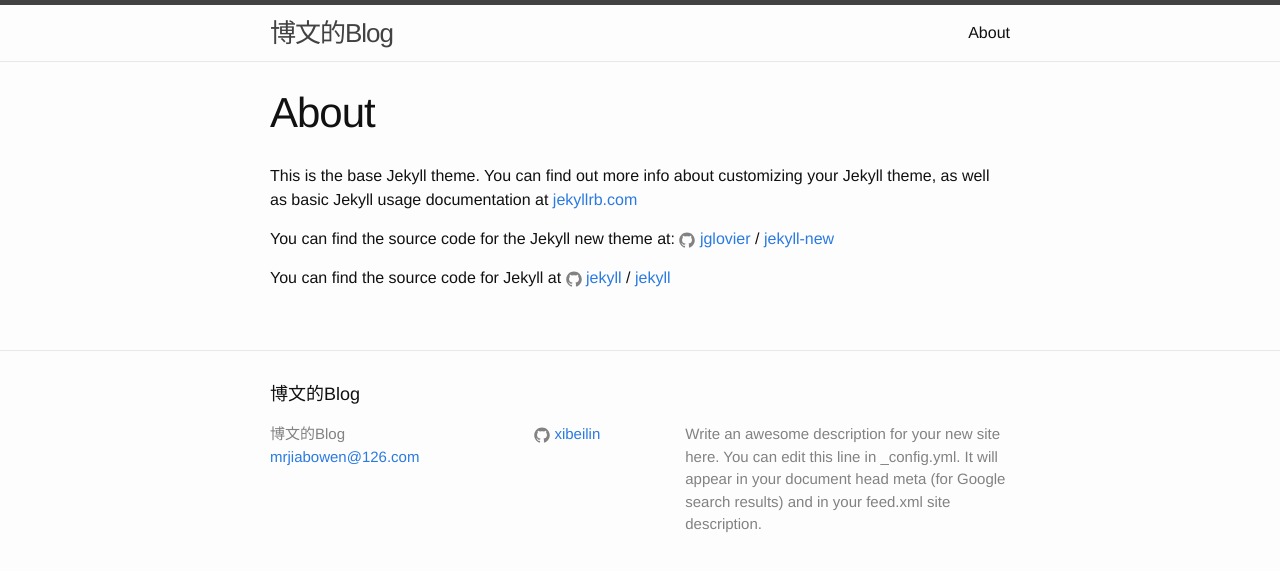
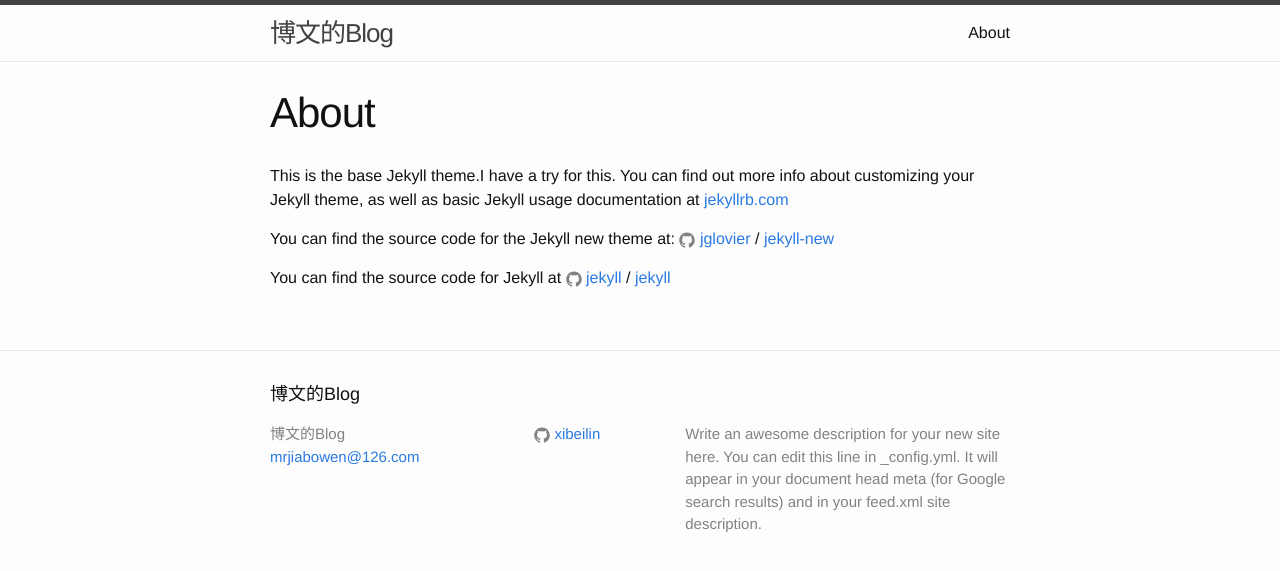
Before and after one commit to xibeilin/blog, a Jekyll site: the page built from about.md, in a window 1280 px wide. Shown: the top 571 px of the page. Built offline with Jekyll 4.4.1, drawn with Linux system fonts in a browser that asks for light colours.

Commit message:
add test

```diff
--- a/about.md
+++ b/about.md
@@ -4,7 +4,7 @@
 permalink: /about/
 ---
 
-This is the base Jekyll theme. You can find out more info about customizing your Jekyll theme, as well as basic Jekyll usage documentation at [jekyllrb.com](http://jekyllrb.com/)
+This is the base Jekyll theme.I have a try for this. You can find out more info about customizing your Jekyll theme, as well as basic Jekyll usage documentation at [jekyllrb.com](http://jekyllrb.com/)
 
 You can find the source code for the Jekyll new theme at:
 {% include icon-github.html username="jglovier" %} /
```
